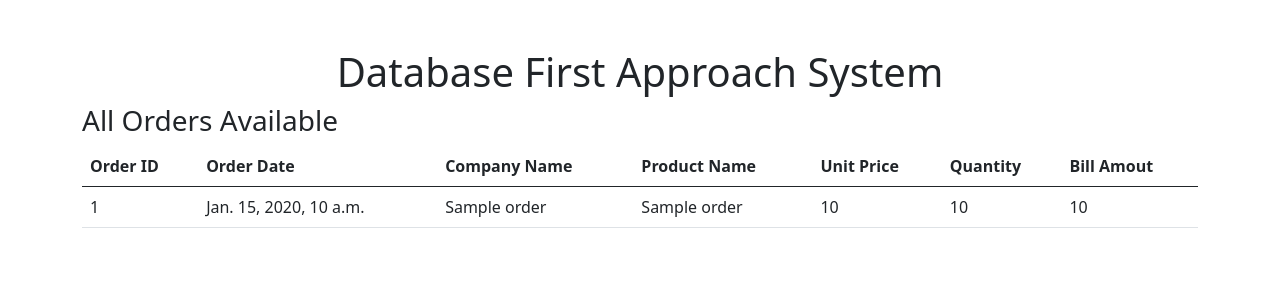
After one commit to AbdallahMahmoud443/dbFirstApproach-Django, a Django app: template templates/dbfirstapproach/showorders.html in a window 1280 px wide. The commit adds this page. Shown: the top 300 px of the page. Run offline with Django 4.2, Linux system fonts and the light colour scheme; the template is opened without the code that fills it: most values are stand-ins (such as "Sample title", 1, 10 or a date in 2020); some libraries are stand-ins or nearby versions.

Commit message:
raw sql in django done

```diff
--- a/dbfirstapproachapp/urls.py
+++ b/dbfirstapproachapp/urls.py
@@ -2,5 +2,6 @@ from django.urls import path
 from . import views
 
 urlpatterns = [
-    path('showcategories',views.ShowCategories,name="CategoriesPage")
+    path('showcategories',views.ShowCategories,name="CategoriesPage"),
+    path('orderlist',views.GetEmployeeBasedOnRawQuery,name="OrderListPage"),
 ]
--- a/templates/dbfirstapproach/showcategories.html
+++ b/templates/dbfirstapproach/showcategories.html
@@ -14,6 +14,7 @@
 
     {% for category in categories%}
     <tr>
+      {% comment "name of attributes in models file" %}{% endcomment %}
     <td>{{category.categoryid}}</td>
     <td>{{category.categoryname}}</td>
     <td>{{category.description}}</td>
--- /dev/null
+++ b/templates/dbfirstapproach/showorders.html
@@ -0,0 +1,32 @@
+{% extends "./layout.html" %}
+
+{% block content %}
+<h3>All Orders Available</h3>
+<table class="table">
+  <thead>
+    <tr>
+      <th>Order ID</th>
+      <th>Order Date</th>
+      <th>Company Name</th>
+      <th>Product Name</th>
+      <th>Unit Price</th>
+      <th>Quantity</th>
+      <th>Bill Amout</th>
+    </tr>
+  </thead>
+  <tbody>
+    {% for order in orders%}
+    <tr>
+    {% comment "name of columns in database" %}{% endcomment %}
+    <td>{{order.OrderID}}</td>
+    <td>{{order.OrderDate}}</td>
+    <td>{{order.CompanyName}}</td>
+    <td>{{order.ProductName}}</td>
+    <td>{{order.UnitPrice}}</td>
+    <td>{{order.Quantity}}</td>
+    <td>{{order.BillAmount}}</td>
+    </tr>
+    {% endfor %}
+  </tbody>
+</table>
+{% endblock content %}
```
Also changed, not shown: dbfirstapproachapp/views.py (+19 -3 lines).
